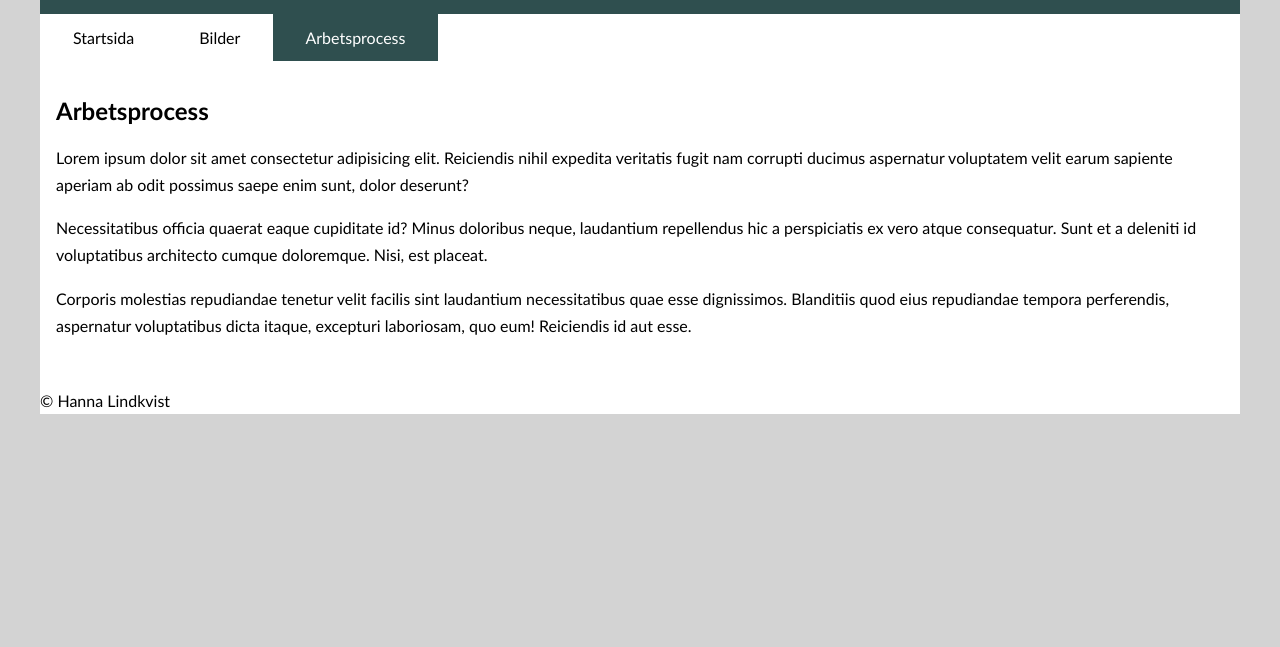
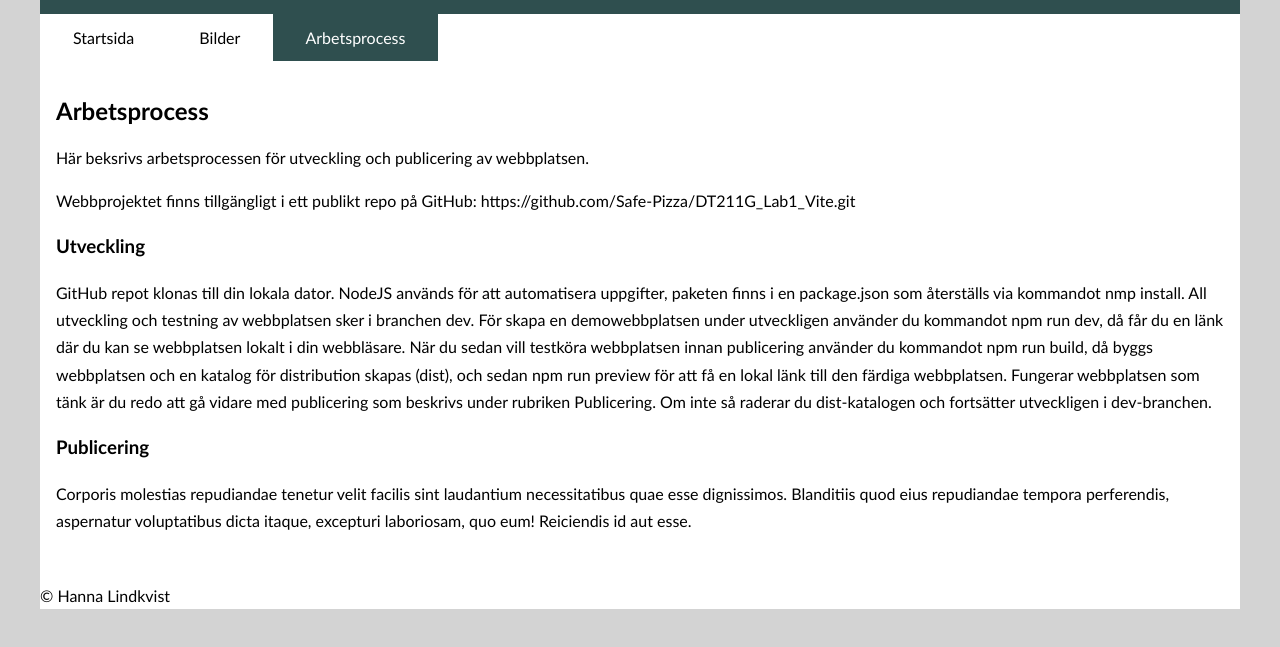
Before and after one commit to Safe-Pizza/DT211G_Lab1_Vite, a website built with Vite: page process.html in a window 1280 px wide. Shown: the part 45-692 px from the top of the page. Built offline with nearby package versions, Linux system fonts and the light colour scheme.

Commit message:
skriver arbetsprocess

```diff
--- a/process.html
+++ b/process.html
@@ -23,14 +23,15 @@
         </header>
         <main>
             <h2>Arbetsprocess</h2>
-            <p>Lorem ipsum dolor sit amet consectetur adipisicing elit. Reiciendis nihil expedita veritatis fugit nam
-                corrupti
-                ducimus aspernatur voluptatem velit earum sapiente aperiam ab odit possimus saepe enim sunt, dolor
-                deserunt?</p>
-            <p>Necessitatibus officia quaerat eaque cupiditate id? Minus doloribus neque, laudantium repellendus hic a
-                perspiciatis ex vero atque consequatur. Sunt et a deleniti id voluptatibus architecto cumque doloremque.
-                Nisi, est
-                placeat.</p>
+            <p>Här beksrivs arbetsprocessen för utveckling och publicering av webbplatsen.</p>
+            <p>Webbprojektet finns tillgängligt i ett publikt repo på GitHub: https://github.com/Safe-Pizza/DT211G_Lab1_Vite.git</p>
+            <h3>Utveckling</h3>
+            <p>GitHub repot klonas till din lokala dator. NodeJS används för att automatisera uppgifter, paketen finns i en package.json som återställs via kommandot nmp install.
+                All utveckling och testning av webbplatsen sker i branchen dev. För skapa en demowebbplatsen under utveckligen använder du kommandot npm run dev, då får du en länk där du kan se webbplatsen lokalt i din webbläsare.
+                När du sedan vill testköra webbplatsen innan publicering använder du kommandot npm run build, då byggs webbplatsen och en katalog för distribution skapas (dist), och sedan npm run preview för att få en lokal länk till den färdiga webbplatsen.
+                Fungerar webbplatsen som tänk är du redo att gå vidare med publicering som beskrivs under rubriken Publicering. Om inte så raderar du dist-katalogen och fortsätter utveckligen i dev-branchen.
+            </p>
+            <h3>Publicering</h3>
             <p>Corporis molestias repudiandae tenetur velit facilis sint laudantium necessitatibus quae esse
                 dignissimos.
                 Blanditiis quod eius repudiandae tempora perferendis, aspernatur voluptatibus dicta itaque, excepturi
```
